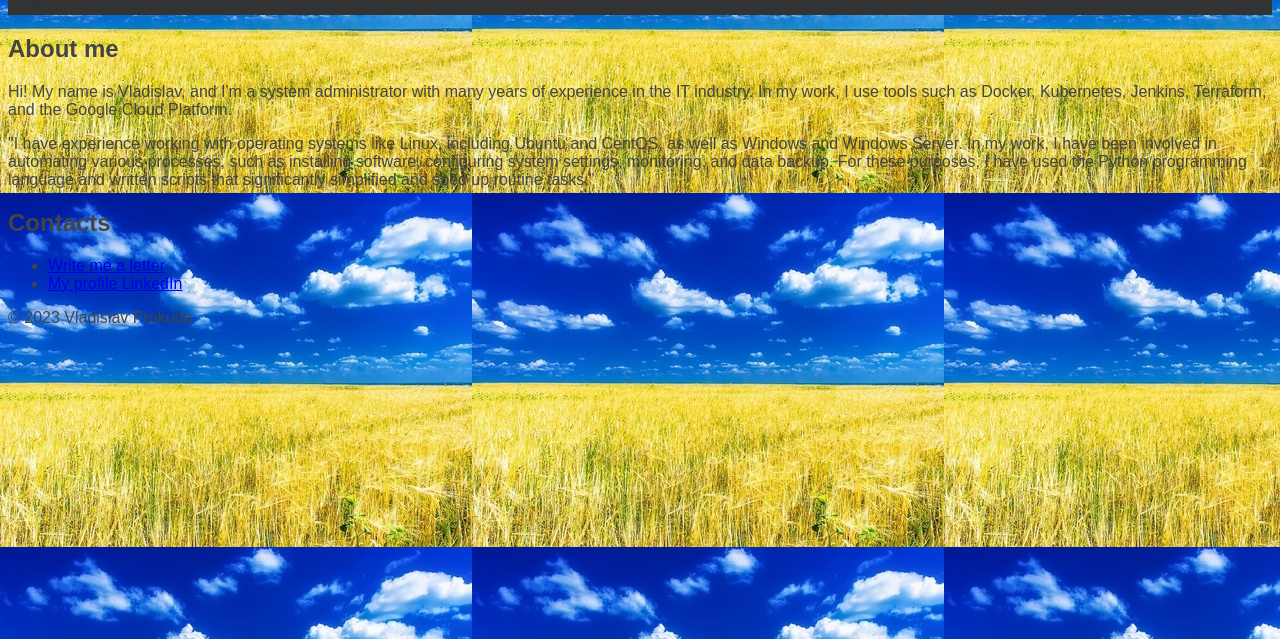
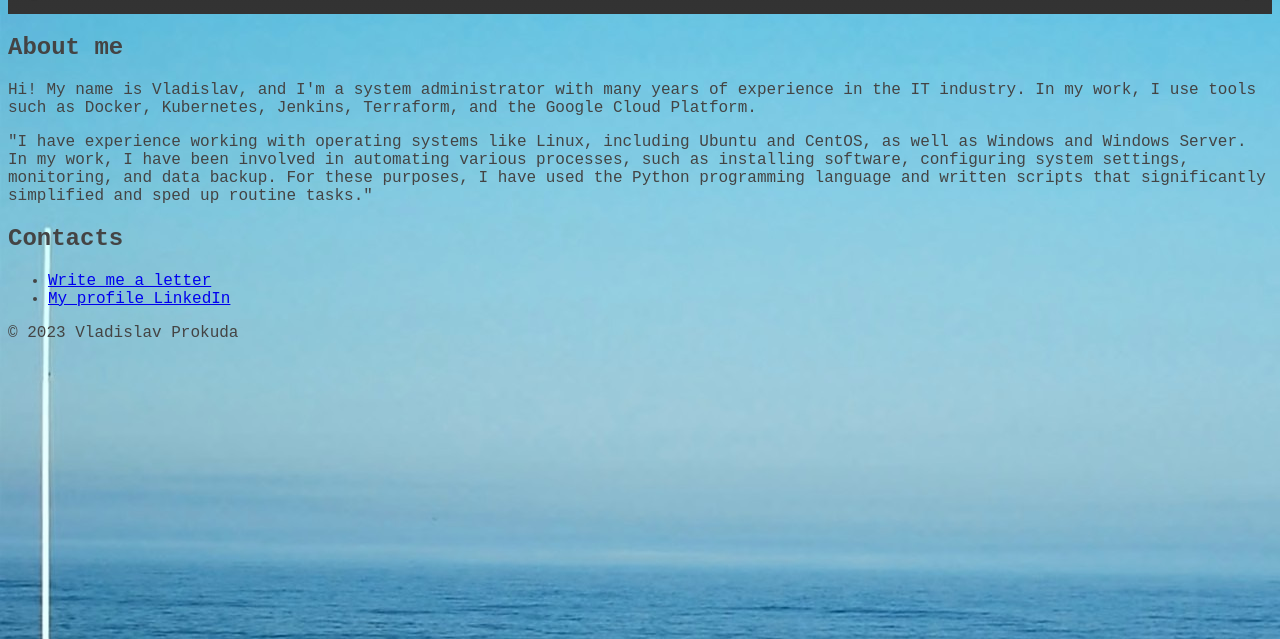
Before and after one commit to prokudavlad/My-Portfolio, a plain HTML site: page index.html in a window 1280 px wide. Shown: the part 161-800 px from the top of the page. Drawn offline with Linux system fonts and the light colour scheme.

Commit message:
Update My Portfolio v.2

```diff
--- a/style.css
+++ b/style.css
@@ -1,8 +1,8 @@
 body {
   background-color: #f8f8f8;
-  font-family: Arial, sans-serif;
+  font-family: 'Roboto Mono', monospace;
   color: #444;
-  background-image: url("My-Portfolio/images/Ukraine.jpg");
+  background-image: url("My-Portfolio/images/wallpers.jpg");
 }
 
 header {
```
Also changed, not shown: images/Ukraine.jpg (deleted), images/wallpers.jpg (added).
